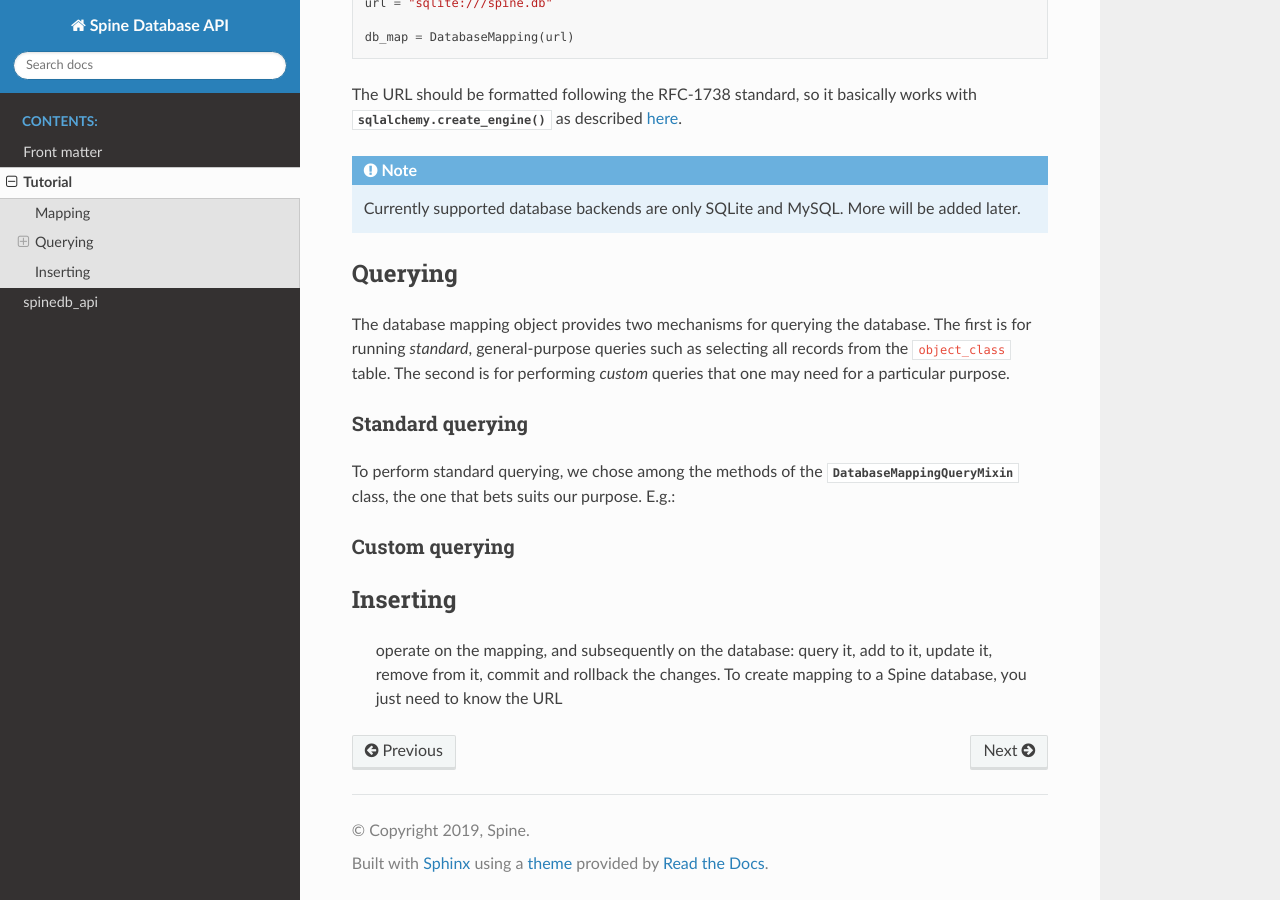
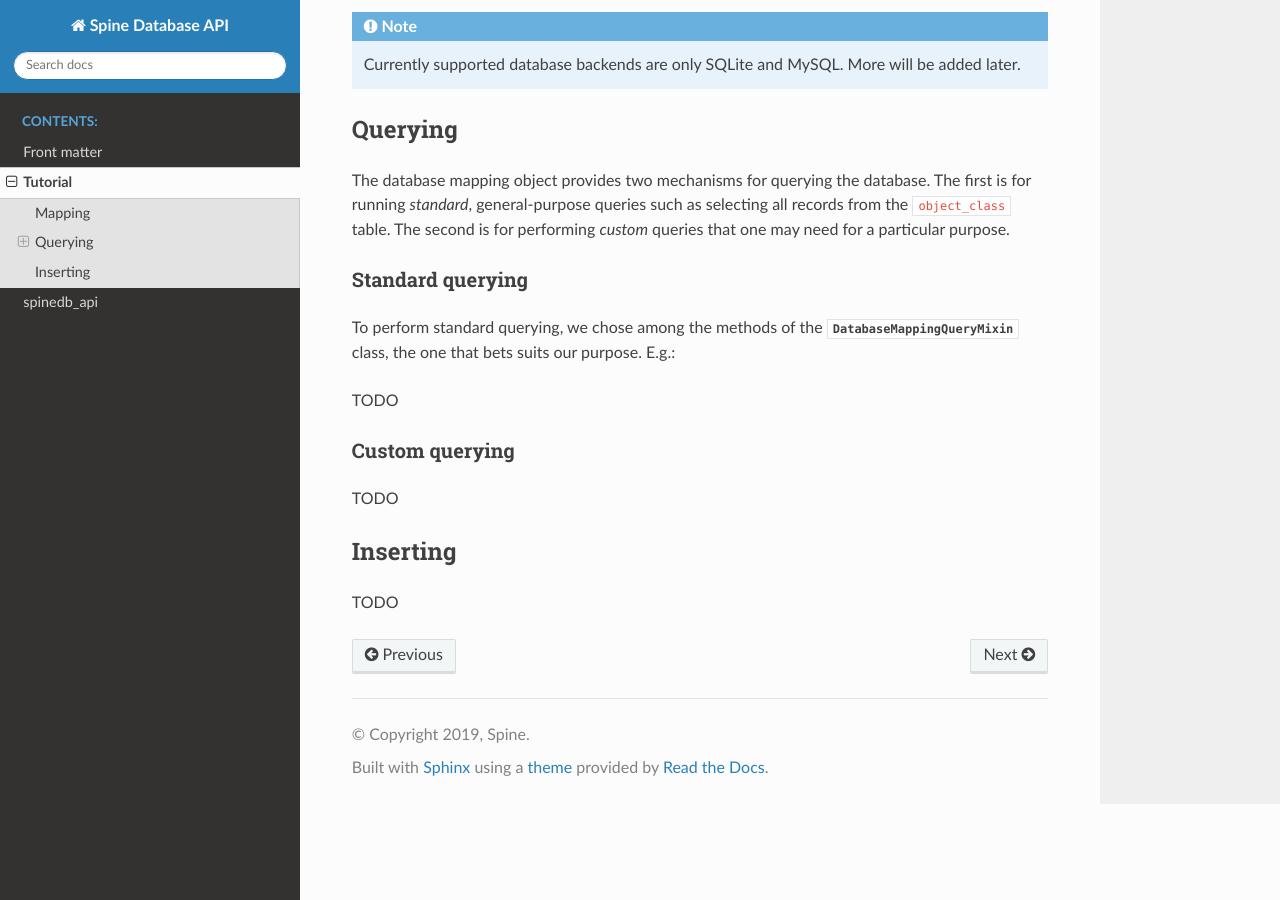
Before and after one commit to spine-tools/Spine-Database-API, a Sphinx documentation site: the page built from docs/source/tutorial.rst, in a window 1280 px wide and 900 px high, scrolled down 921 px. Built offline with Sphinx 7.4.7 and the Read the Docs theme 2.0.0, drawn with Linux system fonts in a browser that asks for light colours; some of the changed text lies outside the part shown.

Commit message:
update tutorial

```diff
--- a/docs/source/tutorial.rst
+++ b/docs/source/tutorial.rst
@@ -13,11 +13,6 @@ Spine database object relational mappings, using SQLAlchemy_ as the underlying e
 This tutorial will provide a full introduction to the usage of this package.
 
 To begin, make sure Spine database API is installed as described at :ref:`installation`.
-
-
-
-.. contents::
-   :local:
 
 
 Mapping
@@ -65,16 +60,14 @@ Standard querying
 To perform standard querying, we chose among the methods of the :class:`~.DatabaseMappingQueryMixin` class,
 the one that bets suits our purpose. E.g.::
 
-
+TODO
 
 Custom querying
 ===============
 
-
+TODO
 
 Inserting
 ---------
 
-  operate on the mapping, and subsequently on the
-  database: query it, add to it, update it, remove from it, commit and rollback the changes.
-  To create mapping to a Spine database, you just need to know the URL
+TODO
```
